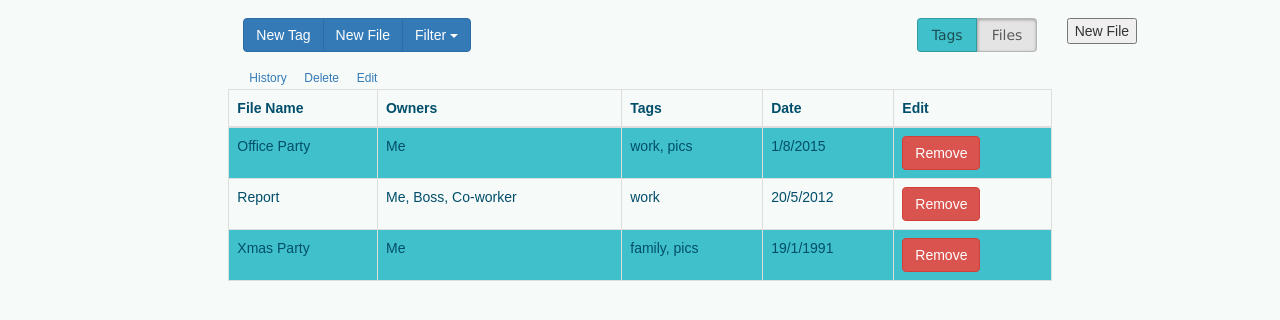
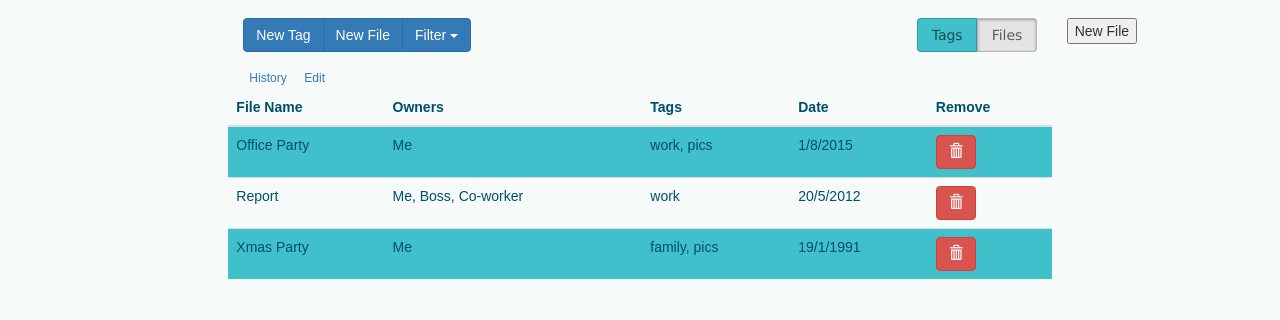
Before and after one commit to zbvc216/DocumentManagementSystem, a plain HTML site: page index.html in a window 1280 px wide. Shown: the part 54-374 px from the top of the page. Drawn offline with nearby package versions, Linux system fonts and the light colour scheme.

Commit message:
Little changes to the file delete functionality

```diff
--- a/index.html
+++ b/index.html
@@ -121,20 +121,19 @@ function remove_btn(btn_remove) {
 		<div class="container col-xs-8 col-xs-offset-2 col-md-8 col-md-offset-2">
 			<div class="btn-group col-xs-4  col-md-4">
 				<a href="#" class="btn btn-xs btn-link">History &nbsp; </a>
-				<a href="#" class="btn btn-xs btn-link">Delete &nbsp;</a>
 				<a href="#" class="btn btn-xs btn-link">Edit &nbsp;</a>
 			</div>
 		</div>
 
 		<div class="container col-xs-8 col-xs-offset-2 col-md-8 col-md-offset-2">
-			<table id="list" style="color: #014E6B" class="table table-striped table-bordered">
+			<table id="list" style="color: #014E6B" class="table table-striped table-hover">
 				<thead class="thead-inverse">
 					<tr>
 						<th>File Name</th>
 						<th>Owners</th>
 						<th>Tags</th>
 						<th>Date</th>
-						<th>Edit</th>
+						<th>Remove</th>
 					</tr>
 				</thead>
 				<tbody>
@@ -144,8 +143,8 @@ function remove_btn(btn_remove) {
 						<td>work, pics</td>
 						<td>1/8/2015</td>
 						<td>
-							<button title="remove" type="button" class="btn btn-danger remove show_tip"
-							data-original-title="Remove from list" onclick="remove_btn(this);"> Remove
+							<button title="Remove" type="button" class="btn btn-danger remove show_tip"
+							style="margin-right: 10px;" data-original-title="Remove from list" onclick="remove_btn(this);"> <span class="glyphicon glyphicon-trash"></span>
 							</button>
 						</td>
 					</tr>
@@ -155,8 +154,8 @@ function remove_btn(btn_remove) {
 						<td>work</td>
 						<td>20/5/2012</td>
 						<td>
-							<button title="remove" type="button" class="btn btn-danger remove show_tip"
-							data-original-title="Remove from list" onclick="remove_btn(this);"> Remove
+							<button title="Remove" type="button" class="btn btn-danger remove show_tip"
+							style="margin-right: 10px;" data-original-title="Remove from list" onclick="remove_btn(this);"> <span class="glyphicon glyphicon-trash"></span>
 							</button>
 						</td>
 					</tr>
@@ -166,8 +165,8 @@ function remove_btn(btn_remove) {
 						<td>family, pics</td>
 						<td>19/1/1991</td>
 						<td>
-							<button title="remove" type="button" class="btn btn-danger remove show_tip"
-							data-original-title="Remove from list" onclick="remove_btn(this);"> Remove
+							<button title="Remove" type="button" class="btn btn-danger remove show_tip"
+							style="margin-right: 10px;" data-original-title="Remove from list" onclick="remove_btn(this);"> <span class="glyphicon glyphicon-trash"></span>
 							</button>
 						</td>
 					</tr>
```
